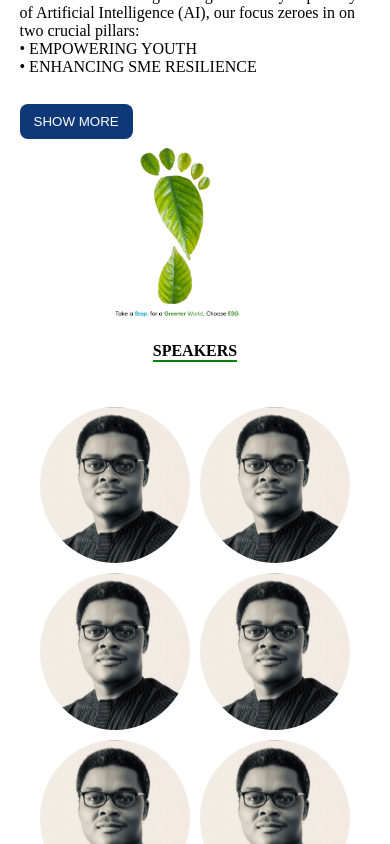
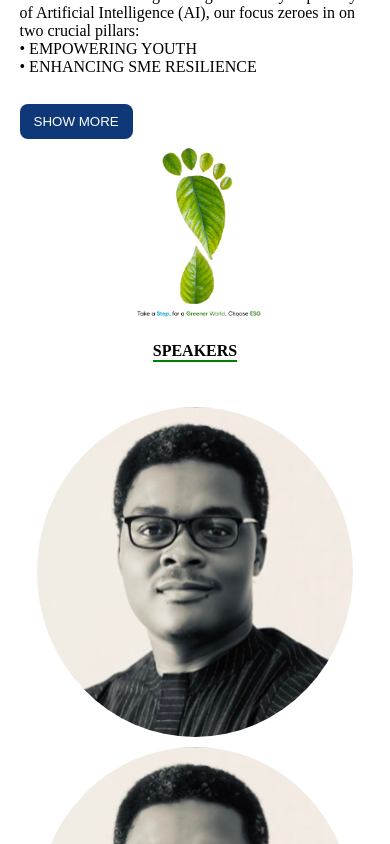
Before and after one commit to thomasAmara/Lagos-Economic-Summit, a React (Create React App) app: page / in a window 390 px wide. Shown: the part 1500-2344 px from the top of the page. Built offline with nearby package versions, Linux system fonts and the light colour scheme.

Commit message:
Speaker updated

```diff
--- a/src/Components/Speaker.css
+++ b/src/Components/Speaker.css
@@ -32,3 +32,30 @@
   .hovered .caption.overlay-visible {
     opacity: 1;
   }
+  .image-container{
+    width: 30%;
+    height: 30%;
+    object-fit: cover;
+      display: flex;
+       justify-content: center
+  }
+
+
+  .image-container img{
+    width: 100%;
+    height: 100%;
+  }
+
+  @media  (max-width: 768px){
+    .image-container{
+      width: 45%;
+      height: 40%;
+    }
+  }
+
+  @media  (max-width: 475px){
+    .image-container{
+      width: 90%;
+      height: 40%;
+    }
+  }
--- a/src/Pages/Home.css
+++ b/src/Pages/Home.css
@@ -130,9 +130,17 @@ h4{
     display: flex;
     align-items: center;
     justify-content: center;
-    width: 80%;
+    /* width: 80%;
     height: 100%;
+    position: absolute;
+    top: 0;
+    left: 0;
+    width: 100%;
+    height: 100%; */
+    object-fit: cover;
 }
+
+
 @media (max-width: 768px){
     .sc2-text, .sc2-image{
         width: 100%;
@@ -158,7 +166,7 @@ h4{
             width: 100%;
             overflow-x: hidden;
             margin: auto;
-            margin-left: -22px;
+            /* margin-left: -22px; */
         }
         }
 
--- a/src/Pages/Home.jsx
+++ b/src/Pages/Home.jsx
@@ -75,7 +75,7 @@ function Home() {
 
         <div className="sc2-image">
           <div className="footprint">
-          <img src={Print} alt="carbon print"
+          <img src={Print} className='print' alt="carbon print"
           style={{margin: 'auto'}}/>
           </div>
         </div>
```
